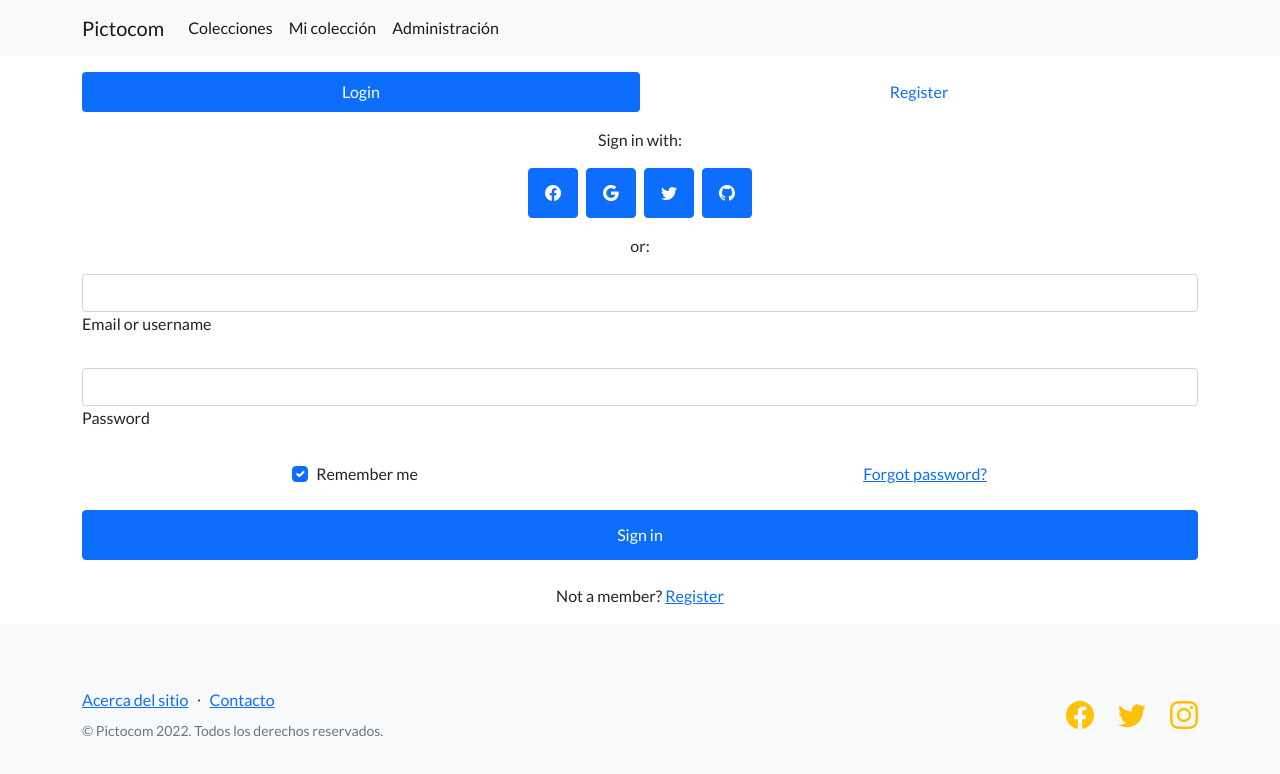
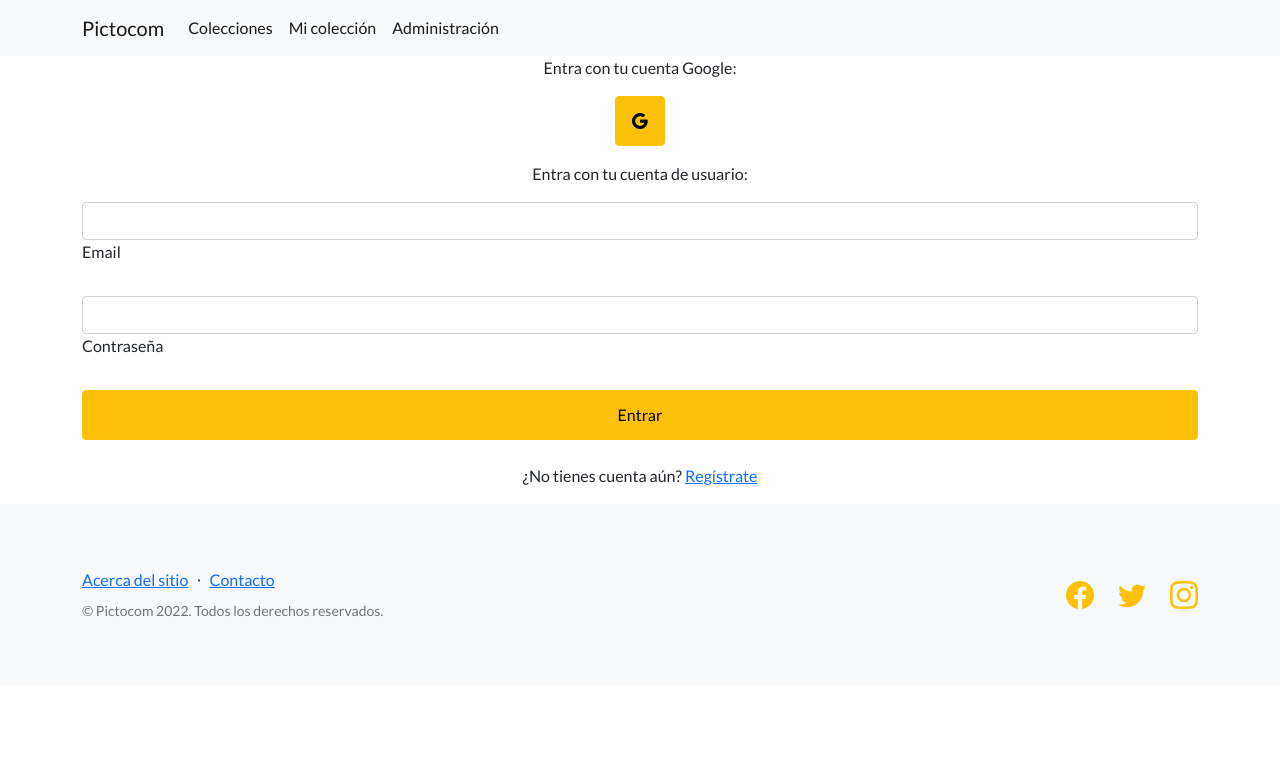
Before and after one commit to sergiobni/proyecto-panel-comunicacion, an Angular app: page /login in a window 1280 px wide. Shown: the top 774 px of the page. Built offline with nearby package versions, Linux system fonts and the light colour scheme.

Commit message:
login y register

```diff
--- a/src/app/login/login.component.html
+++ b/src/app/login/login.component.html
@@ -1,31 +1,4 @@
 <div class="container1 container">
-      <!-- Pills navs -->
-      <ul class="nav nav-pills nav-justified mb-3" id="ex1" role="tablist">
-        <li class="nav-item mt-3" role="presentation">
-          <a
-            class="nav-link active"
-            id="tab-login"
-            data-mdb-toggle="pill"
-            href="#pills-login"
-            role="tab"
-            aria-controls="pills-login"
-            aria-selected="true"
-            >Login</a
-          >
-        </li>
-        <li class="nav-item mt-3" role="presentation">
-          <a
-            class="nav-link"
-            id="tab-register"
-            data-mdb-toggle="pill"
-            href="#pills-register"
-            role="tab"
-            aria-controls="pills-register"
-            aria-selected="false"
-            >Register</a
-          >
-        </li>
-      </ul>
   <!-- Pills navs -->
 
   <!-- Pills content -->
@@ -38,162 +11,35 @@
     >
       <form>
         <div class="text-center mb-3">
-              <p>Sign in with:</p>
-              <button type="button" class="btn btn-primary btn-floating mx-1">
-                <i class="bi bi-facebook"></i>
-              </button>
-
-              <button type="button" class="btn btn-primary btn-floating mx-1">
+          <p>Entra con tu cuenta Google:</p>
+          <button type="button" class="btn btn-warning btn-floating mx-1">
             <i class="bi bi-google"></i>
-              </button>
-
-              <button type="button" class="btn btn-primary btn-floating mx-1">
-                <i class="bi bi-twitter"></i>
-              </button>
-
-              <button type="button" class="btn btn-primary btn-floating mx-1">
-                <i class="bi bi-github"></i>
           </button>
         </div>
 
-            <p class="text-center">or:</p>
+        <p class="text-center">Entra con tu cuenta de usuario:</p>
 
         <!-- Email input -->
         <div class="form-outline mb-4">
           <input type="email" id="loginName" class="form-control" />
-              <label class="form-label" for="loginName"
-                >Email or username</label
-              >
+          <label class="form-label" for="loginName">Email</label>
         </div>
 
         <!-- Password input -->
         <div class="form-outline mb-4">
           <input type="password" id="loginPassword" class="form-control" />
-              <label class="form-label" for="loginPassword">Password</label>
-            </div>
-
-            <!-- 2 column grid layout -->
-            <div class="row mb-4">
-              <div class="col-md-6 d-flex justify-content-center">
-                <!-- Checkbox -->
-                <div class="form-check mb-3 mb-md-0">
-                  <input
-                    class="form-check-input"
-                    type="checkbox"
-                    value=""
-                    id="loginCheck"
-                    checked
-                  />
-                  <label class="form-check-label" for="loginCheck">
-                    Remember me
-                  </label>
-                </div>
-              </div>
-
-              <div class="col-md-6 d-flex justify-content-center">
-                <!-- Simple link -->
-                <a href="#!">Forgot password?</a>
-              </div>
+          <label class="form-label" for="loginPassword">Contraseña</label>
         </div>
 
         <!-- Submit button -->
-            <button type="submit" class="btn btn-primary btn-block mb-4">
-              Sign in
+        <button type="submit" class="btn btn-warning btn-block mb-4">
+          Entrar
         </button>
 
         <!-- Register buttons -->
         <div class="text-center">
-              <p>Not a member? <a href="#!">Register</a></p>
+          <p>¿No tienes cuenta aún? <a href="/register"> Regístrate</a></p>
         </div>
-          </form>
-        </div>
-        <div
-          class="tab-pane fade"
-          id="pills-register"
-          role="tabpanel"
-          aria-labelledby="tab-register"
-        >
-          <form>
-            <div class="text-center mb-3">
-              <p>Sign up with:</p>
-              <button type="button" class="btn btn-primary btn-floating mx-1">
-                <i class="fab fa-facebook-f"></i>
-              </button>
-
-              <button type="button" class="btn btn-primary btn-floating mx-1">
-                <i class="fab fa-google"></i>
-              </button>
-
-              <button type="button" class="btn btn-primary btn-floating mx-1">
-                <i class="fab fa-twitter"></i>
-              </button>
-
-              <button type="button" class="btn btn-primary btn-floating mx-1">
-                <i class="fab fa-github"></i>
-              </button>
-            </div>
-
-            <p class="text-center">or:</p>
-
-            <!-- Name input -->
-            <div class="form-outline mb-4">
-              <input type="text" id="registerName" class="form-control" />
-              <label class="form-label" for="registerName">Name</label>
-            </div>
-
-            <!-- Username input -->
-            <div class="form-outline mb-4">
-              <input type="text" id="registerUsername" class="form-control" />
-              <label class="form-label" for="registerUsername">Username</label>
-            </div>
-
-            <!-- Email input -->
-            <div class="form-outline mb-4">
-              <input type="email" id="registerEmail" class="form-control" />
-              <label class="form-label" for="registerEmail">Email</label>
-            </div>
-
-            <!-- Password input -->
-            <div class="form-outline mb-4">
-              <input
-                type="password"
-                id="registerPassword"
-                class="form-control"
-              />
-              <label class="form-label" for="registerPassword">Password</label>
-            </div>
-
-            <!-- Repeat Password input -->
-            <div class="form-outline mb-4">
-              <input
-                type="password"
-                id="registerRepeatPassword"
-                class="form-control"
-              />
-              <label class="form-label" for="registerRepeatPassword"
-                >Repeat password</label
-              >
-            </div>
-
-            <!-- Checkbox -->
-            <div class="form-check d-flex justify-content-center mb-4">
-              <input
-                class="form-check-input me-2"
-                type="checkbox"
-                value=""
-                id="registerCheck"
-                checked
-                aria-describedby="registerCheckHelpText"
-              />
-              <label class="form-check-label" for="registerCheck">
-                I have read and agree to the terms
-              </label>
-            </div>
-
-            <!-- Submit button -->
-            <button type="submit" class="btn btn-primary btn-block mb-3">
-              Sign in
-            </button>
       </form>
     </div>
   </div>
--- a/src/app/register/register.component.html
+++ b/src/app/register/register.component.html
@@ -1,36 +1,13 @@
 <div class="container2 container mt-5">
-
-  <ul class="nav nav-pills nav-justified mb-3" id="ex1" role="tablist">
-        <li class="nav-item mt-3" role="presentation">
-          <a
-            class="nav-link active"
-            id="tab-login"
-            data-mdb-toggle="pill"
-            href="#pills-login"
-            role="tab"
-            aria-controls="pills-login"
-            aria-selected="true"
-            >Register</a
-          >
-        </li>
-          </ul>
   <form>
-        <!-- 2 column grid layout with text inputs for the first and last names -->
-        <div class="row mb-4 ">
-          <div class="col">
-            <div class="form-outline mt-3">
-              <input type="text" id="form6Example1" class="form-control" />
-              <label class="form-label" for="form6Example1">Nombre</label>
-            </div>
-          </div>
-          <div class="col">
-            <div class="form-outline mt-3">
-              <input type="text" id="form6Example2" class="form-control" />
-              <label class="form-label" for="form6Example2">Apellido</label>
-            </div>
-          </div>
+    <div class="text-center mb-3">
+      <p>Registrate con tu cuenta de Google:</p>
+      <button type="button" class="btn btn-warning btn-floating mx-1">
+        <i class="bi bi-google"></i>
+      </button>
     </div>
 
+    <p class="text-center">También puedes crear una cuenta de usuario:</p>
     <!-- Email input -->
     <div class="form-outline mb-4">
       <input type="email" id="form6Example5" class="form-control" />
@@ -38,32 +15,11 @@
     </div>
 
     <div class="form-outline mb-4">
-              <input
-                type="password"
-                id="registerPassword"
-                class="form-control"
-              />
-              <label class="form-label" for="registerPassword">Password</label>
-            </div>
-
-        <!-- Checkbox -->
-        <div class="form-check d-flex justify-content-center mb-4">
-          <input
-            class="form-check-input me-2"
-            type="checkbox"
-            value=""
-            id="form6Example8"
-            checked
-          />
-          <label class="form-check-label" for="form6Example8">
-            Create an account?
-          </label>
+      <input type="password" id="registerPassword" class="form-control" />
+      <label class="form-label" for="registerPassword">Contraseña</label>
     </div>
 
     <!-- Submit button -->
-        <button type="submit" class="btn btn-warning btn-block mb-4">
-          Crear
-        </button>
+    <button type="submit" class="btn btn-warning btn-block mb-4">Crear</button>
   </form>
-
 </div>
```
Lines whose indentation alone changed are shown as unchanged.
